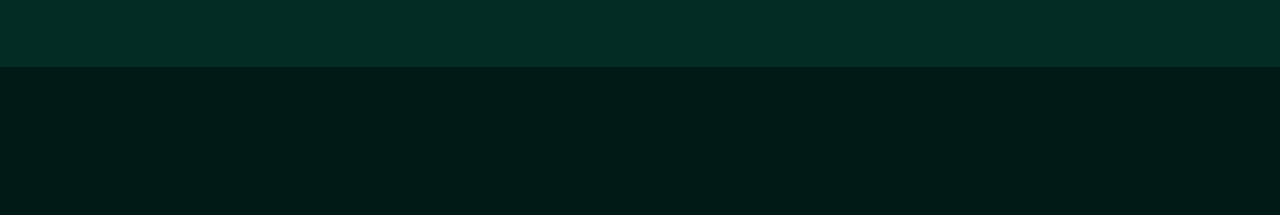
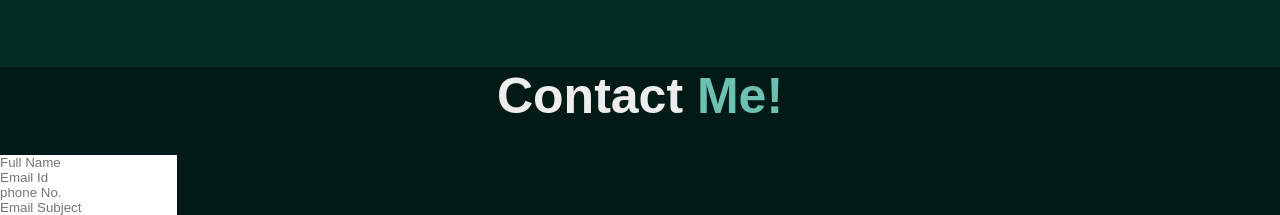
Before and after one commit to Sarita-16/Portfolio_Website, a plain HTML site: page portfolio.html in a window 1280 px wide. Shown: the part 3264-3479 px from the top of the page. Before the commit the page ends 3331 px from the top, so only its background shows below. Drawn offline with nearby package versions, Linux system fonts and the light colour scheme.

Commit message:
start cpntact page

```diff
--- a/portfolio.css
+++ b/portfolio.css
@@ -467,3 +467,17 @@ Skills Section Design
     color: var(--text-color);
     letter-spacing: 2px;
 }
+
+
+/*------------------------------
+Projects Section Design
+------------------------------*/
+
+
+
+/*------------------------------
+Contact Section Design
+------------------------------*/
+.contact {
+
+}
--- a/portfolio.html
+++ b/portfolio.html
@@ -182,6 +182,37 @@
       </div>
     </section>
 
+    <!--  Projects Section Design -->
+
+    <!--  Contact Section Design -->
+    <secion class="contact" id="contact">
+      <h2 class="heading">Contact <span>Me!</span></h2>
+
+      <form action="#" id="">
+        <div class="input-box">
+          <div class="input-field">
+            <input type="text" placeholder="Full Name" required />
+            <span class="focus"></span>
+          </div>
+          <div class="input-field">
+            <input type="text" placeholder="Email Id" required />
+            <span class="focus"></span>
+          </div>
+        </div>
+
+        <div class="input-box">
+          <div class="input-field">
+            <input type="number" placeholder="phone No." required />
+            <span class="focus"></span>
+          </div>
+          <div class="input-field">
+            <input type="text" placeholder="Email Subject" required />
+            <span class="focus"></span>
+          </div>
+        </div>
+      </form>
+    </secion>
+
     <script src="portfolio.js"></script>
   </body>
 </html>
```
